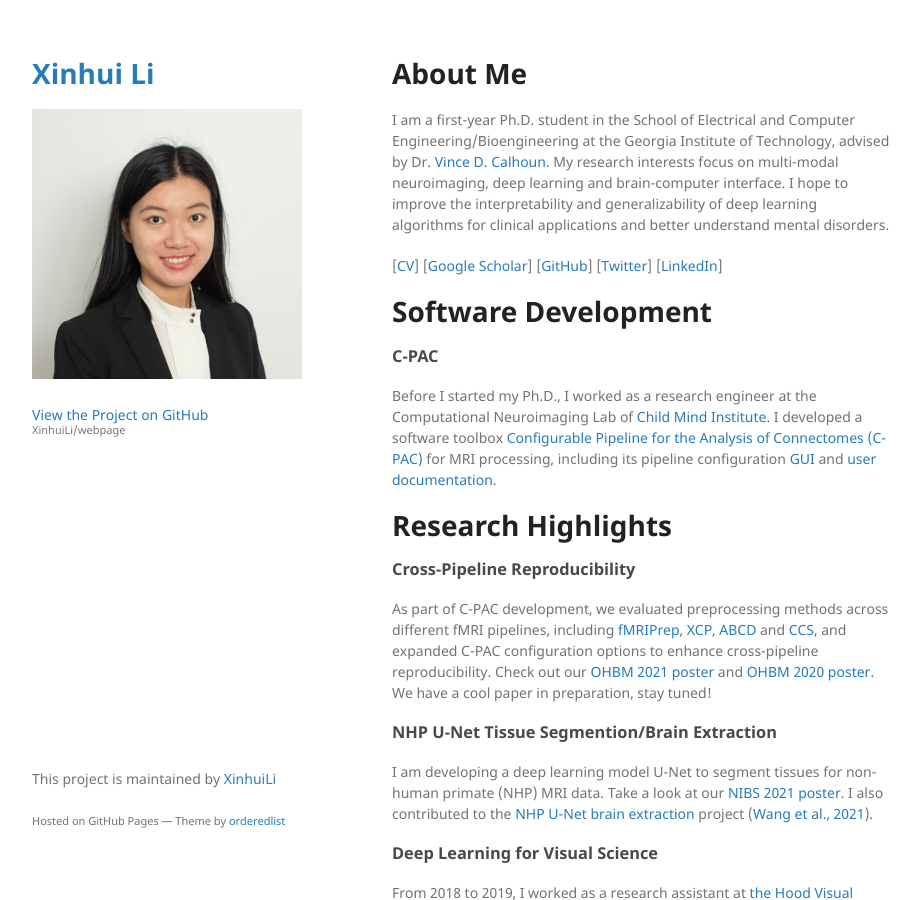
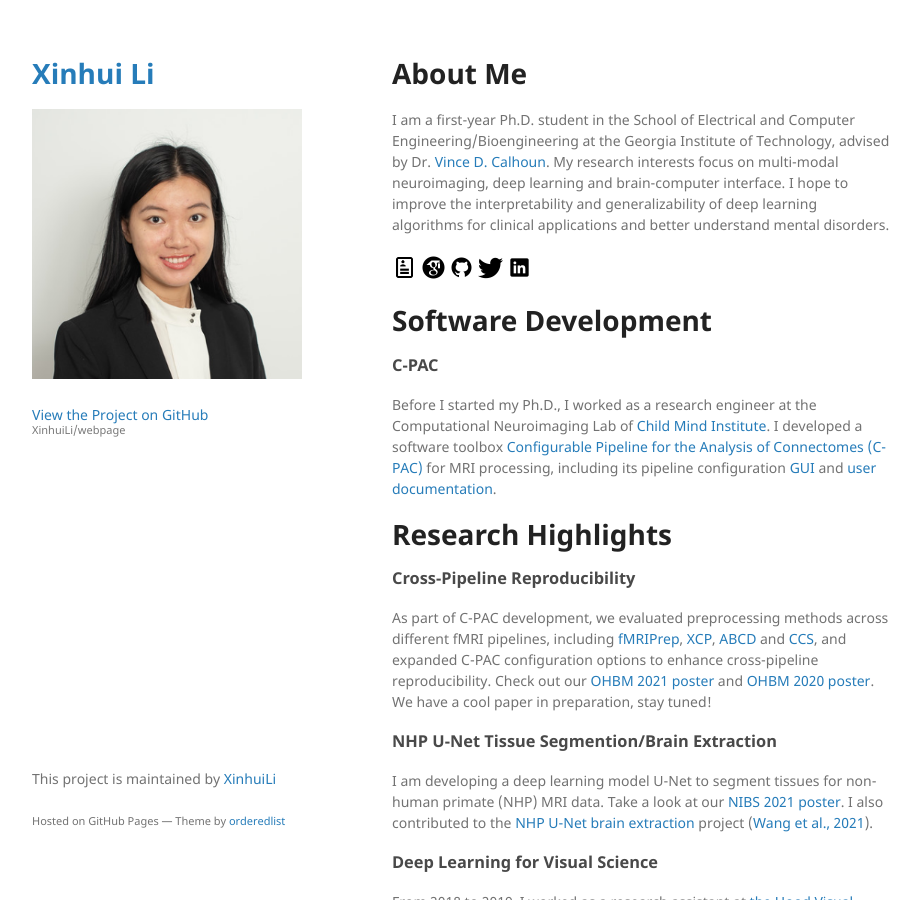
Before and after one commit to XinhuiLi/webpage, a Jekyll site: the page built from index.md, in a window 1280 px wide and 900 px high. Shown: the whole window, without its empty margins (178-1098 px from the left). Built offline with Jekyll 4.4.1, drawn with Linux system fonts in a browser that asks for light colours; the repository's description, which GitHub fills in, is left out; our own code applies the rules of GitHub Pages for plain Markdown files.

Commit message:
it's working!

```diff
--- a/index.md
+++ b/index.md
@@ -6,11 +6,11 @@ layout: default
 
 I am a first-year Ph.D. student in the School of Electrical and Computer Engineering/Bioengineering at the Georgia Institute of Technology, advised by Dr. [Vince D. Calhoun](https://scholar.google.com/citations?user=WNOoGKIAAAAJ&hl=en). My research interests focus on multi-modal neuroimaging, deep learning and brain-computer interface. I hope to improve the interpretability and generalizability of deep learning algorithms for clinical applications and better understand mental disorders.
 
-[[CV](/assets/cv/XinhuiLi-CV-09-21.pdf)]
-[[Google Scholar](https://scholar.google.com/citations?user=YKtWorEAAAAJ&hl=en)]
-[[GitHub](https://github.com/XinhuiLi)]
-[[Twitter](https://twitter.com/xin_hui_li)]
-[[LinkedIn](https://www.linkedin.com/in/xinhui-li/)]
+[<img src="/assets/img/icons8-resume.png" alt="cv" width="25"/>](/assets/cv/XinhuiLi-CV-09-21.pdf)
+[<img src="/assets/img/icons8-google-scholar.png" alt="scholar" width="25"/>](https://scholar.google.com/citations?user=YKtWorEAAAAJ&hl=en)
+[<img src="/assets/img/icons8-github.png" alt="github" width="25"/>](https://github.com/XinhuiLi)
+[<img src="/assets/img/icons8-twitter.png" alt="twitter" width="25"/>](https://twitter.com/xin_hui_li)
+[<img src="/assets/img/icons8-linkedin.png" alt="linkedin" width="25"/>](https://www.linkedin.com/in/xinhui-li/)
 
 # Software Development
 
```
